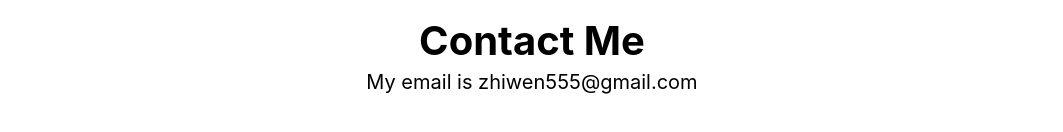
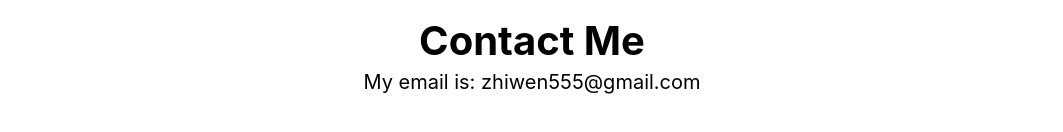
Before and after one commit to zhiwenh/personal-website, a React (Create React App) app in the folder client/: page / in a window 1280 px wide. Shown: the part 7043-7175 px from the top of the page, without its empty margins (108-1171 px from the left). Built offline with nearby package versions, Linux system fonts and the light colour scheme.

Commit message:
Added a period to the contact me before email

```diff
--- a/client/src/App.js
+++ b/client/src/App.js
@@ -353,7 +353,7 @@ function App() {
             Contact Me
           </div>
           <div className="contact-me-email">
-            My email is zhiwen555@gmail.com
+            My email is: zhiwen555@gmail.com
           </div>
         </div>
       </div>
```
